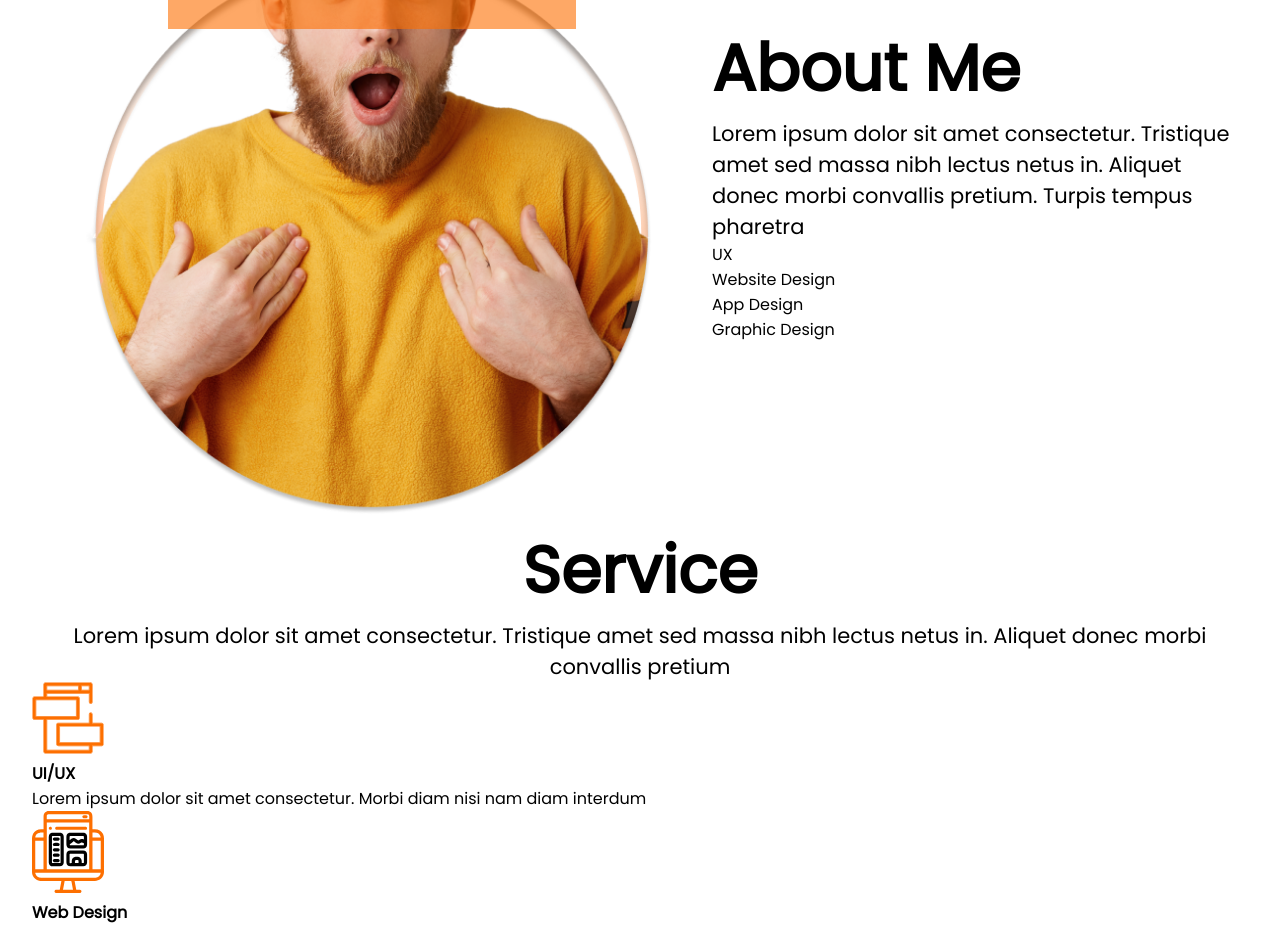
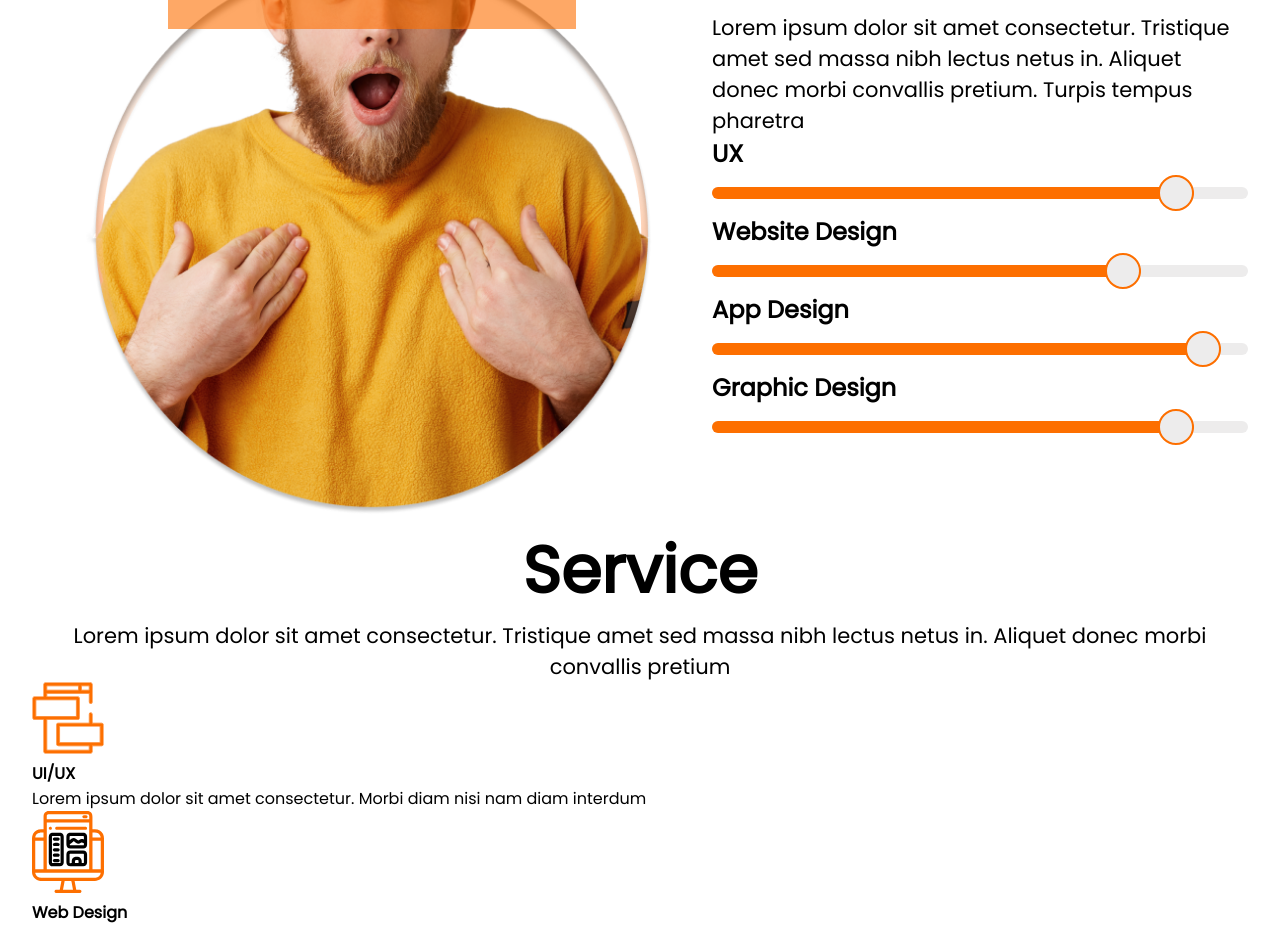
Before and after one commit to nurullah91/mumair-portfolio, a Next.js app: page / in a window 1280 px wide. Shown: the part 1200-2128 px from the top of the page. Built offline with nearby package versions, Linux system fonts and the light colour scheme.

Commit message:
skills name and line design done

```diff
--- a/src/app/globals.css
+++ b/src/app/globals.css
@@ -39,3 +39,8 @@ a {
   border: none;
   color: white;
 }
+.skillsName {
+  font-size: 24px;
+  font-weight: 600;
+  line-height: 36px;
+}
--- a/src/components/Sections/About.tsx
+++ b/src/components/Sections/About.tsx
@@ -28,21 +28,38 @@ export default function About() {
 
             <div>
               <div>
-                <p>UX</p>
+                <p className="skillsName">UX</p>
+
+                <div className={styles.lineContainer}>
+                  <div className={styles.uxOrangeLine} />
+                  <div className={styles.whiteLine} />
+                </div>
               </div>
-              <div></div>
+
               <div>
-                <p>Website Design</p>
+                <p className="skillsName">Website Design</p>
+
+                <div className={styles.lineContainer}>
+                  <div className={styles.webOrangeLine} />
+                  <div className={styles.whiteLine} />
+                </div>
               </div>
-              <div></div>
+
               <div>
-                <p>App Design</p>
+                <p className="skillsName">App Design</p>
+                <div className={styles.lineContainer}>
+                  <div className={styles.appOrangeLine} />
+                  <div className={styles.whiteLine} />
+                </div>
               </div>
-              <div></div>
+
               <div>
-                <p>Graphic Design</p>
+                <p className="skillsName">Graphic Design</p>
+                <div className={styles.lineContainer}>
+                  <div className={styles.graphicOrangeLine} />
+                  <div className={styles.whiteLine} />
+                </div>
               </div>
-              <div></div>
             </div>
           </div>
         </div>
--- a/src/styles/about.module.css
+++ b/src/styles/about.module.css
@@ -31,3 +31,106 @@
   right: 50%;
   transform: translateX(50%);
 }
+
+.lineContainer {
+  position: relative;
+  margin: 15px 0px;
+}
+.whiteLine {
+  width: 100%;
+  height: 12px;
+  border-radius: 6px;
+  background-color: #edecec;
+}
+
+/* UX orange line */
+.uxOrangeLine {
+  position: absolute;
+  top: 0;
+  left: 0;
+  width: 90%;
+  height: 12px;
+  border-radius: 6px;
+  background-color: #fd6f00;
+}
+.uxOrangeLine::after {
+  position: absolute;
+  top: 50%;
+  right: 0;
+  transform: translateY(-50%);
+  content: "";
+  width: 32px;
+  height: 32px;
+  background-color: #edecec;
+  border-radius: 50%;
+  border: 2px solid #fd6f00;
+}
+
+/* Web orange line */
+.webOrangeLine {
+  position: absolute;
+  top: 0;
+  left: 0;
+  width: 80%;
+  height: 12px;
+  border-radius: 6px;
+  background-color: #fd6f00;
+}
+.webOrangeLine::after {
+  position: absolute;
+  top: 50%;
+  right: 0;
+  transform: translateY(-50%);
+  content: "";
+  width: 32px;
+  height: 32px;
+  background-color: #edecec;
+  border-radius: 50%;
+  border: 2px solid #fd6f00;
+}
+
+/* app orange line */
+.appOrangeLine {
+  position: absolute;
+  top: 0;
+  left: 0;
+  width: 95%;
+  height: 12px;
+  border-radius: 6px;
+  background-color: #fd6f00;
+}
+.appOrangeLine::after {
+  position: absolute;
+  top: 50%;
+  right: 0;
+  transform: translateY(-50%);
+  content: "";
+  width: 32px;
+  height: 32px;
+  background-color: #edecec;
+  border-radius: 50%;
+  border: 2px solid #fd6f00;
+}
+
+/* Web orange line */
+.graphicOrangeLine {
+  position: absolute;
+  top: 0;
+  left: 0;
+  width: 90%;
+  height: 12px;
+  border-radius: 6px;
+  background-color: #fd6f00;
+}
+.graphicOrangeLine::after {
+  position: absolute;
+  top: 50%;
+  right: 0;
+  transform: translateY(-50%);
+  content: "";
+  width: 32px;
+  height: 32px;
+  background-color: #edecec;
+  border-radius: 50%;
+  border: 2px solid #fd6f00;
+}
```
